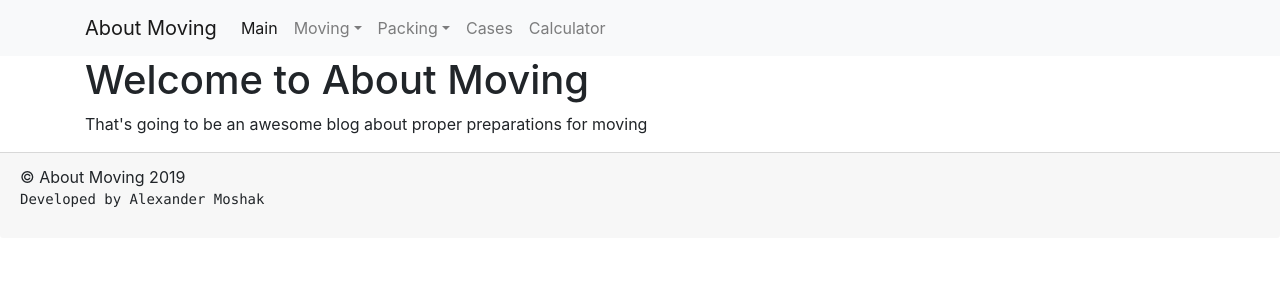
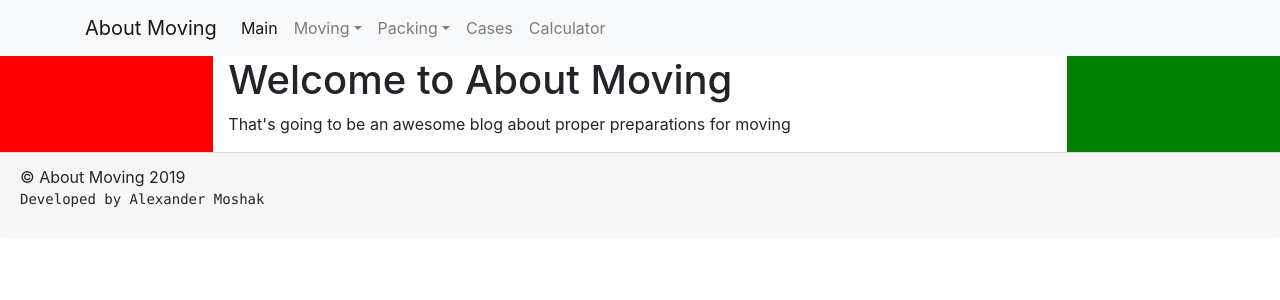
Before and after one commit to s1hagog/react_aboutmoving, a React app in the folder about-moving/: page / in a window 1280 px wide. Shown: the top 300 px of the page. Built offline with nearby package versions, Linux system fonts and the light colour scheme; the HTML template or start-up script is replaced by a standard one.

Commit message:
new sections

```diff
--- a/about-moving/src/layouts/Layout.js
+++ b/about-moving/src/layouts/Layout.js
@@ -30,10 +30,16 @@
                     <MenuItem href="/posts" active={this.isActive('posts')}>Cases</MenuItem>
                     <MenuItem href="/comments" active={this.isActive('comments')}>Calculator</MenuItem>
                 </Menu>
-                <div className="container">
+                <div className="container-fluid">
                     <div className="row">
-                        <div className="col-12">
+                        <div className="col-2" style={{background: 'red'}}>
+
+                        </div>
+                        <div className="col-8">
                             {this.props.children}
+                        </div>
+                        <div className="col-2" style={{background: 'green'}}>
+
                         </div>
                     </div>
                 </div>
```
